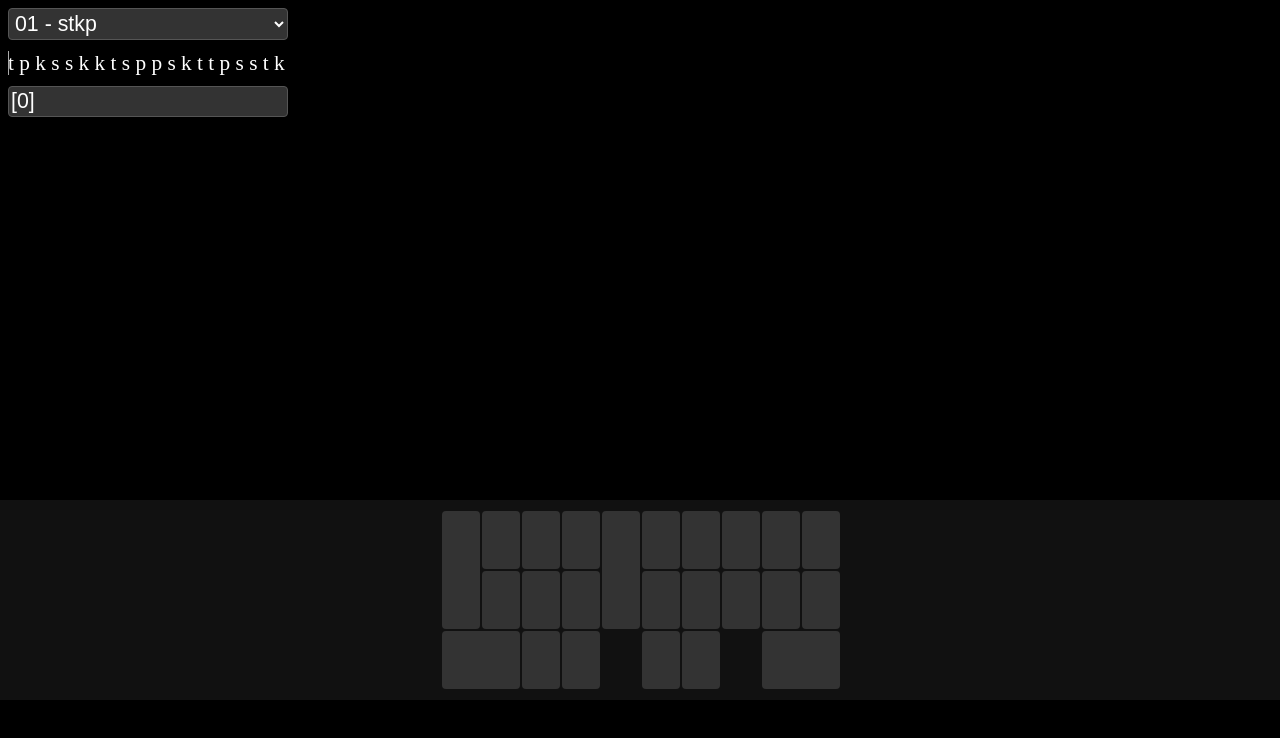
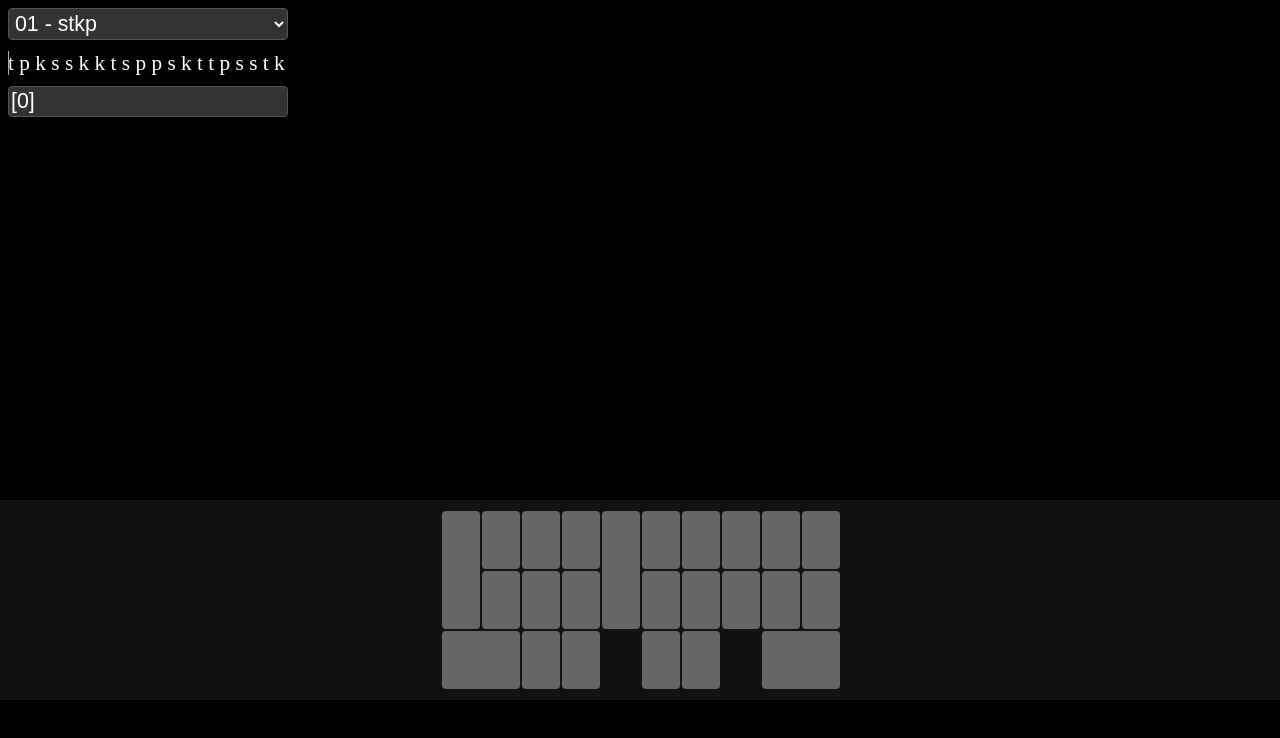
Before and after one commit to pfgithub/plashcards, a plain HTML site: page index.html in a window 1280 px wide. Drawn offline with Linux system fonts and the light colour scheme.

Commit message:
lighten the keyboard a bit

```diff
--- a/style.css
+++ b/style.css
@@ -47,12 +47,12 @@ html {
     height: 100%;
     display:flex;justify-content:center;align-items:center;
     border-radius: 4px;
-    background-color: #333;
+    background-color: #666;
     color:white;
     color: transparent;
 }
 .kb-key:active > div {
-    background-color: #888;
+    background-color: #aaa;
 }
 input, select {
     background-color: #333;
```
